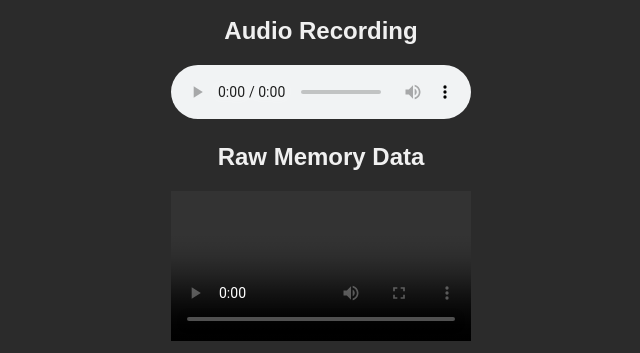
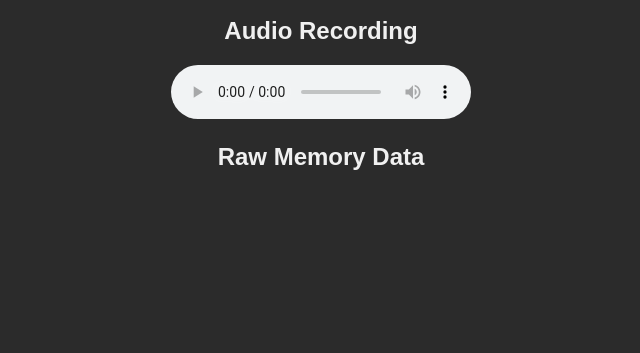
Before and after one commit to Mariamik0/MariamNepharidze-gameorebischelenji, a website: page homework-3-html-video-audio-iframe/kamui.html in a window 1280 px wide. Shown: the part 771-1124 px from the top of the page, without its empty margins (319-959 px from the left). After the commit the page ends 962 px from the top, so only its background shows below. Drawn offline with Linux system fonts and the light colour scheme.

Commit message:
fix:video file

```diff
--- a/homework-3-html-video-audio-iframe/kamui.html
+++ b/homework-3-html-video-audio-iframe/kamui.html
@@ -42,7 +42,6 @@
   </audio>
 
   <h2>Raw Memory Data</h2>
-  <video controls loop>
     <source src="obito_memory.mp4" type="video"
     width="400"
     height="300"
```
